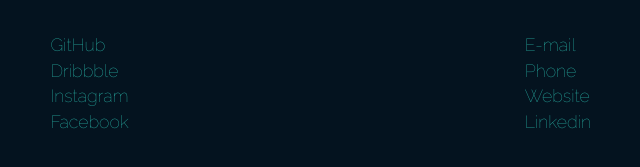
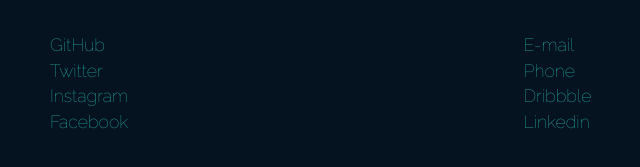
Before and after one commit to nathanielmathew/MyPortfolio, a Gatsby site: page / in a window 1280 px wide. Shown: the part 1758-1925 px from the top of the page, 491-1131 px from the left. Built offline with nearby package versions, Linux system fonts and the light colour scheme; Gatsby itself is replaced by a stand-in of ours; a web font is replaced by a local one.

Commit message:
corrected footer link

```diff
--- a/src/components/footer.js
+++ b/src/components/footer.js
@@ -14,7 +14,7 @@ const Header = ({ siteTitle }) => (
 
     <div className="footer-links">
     <a href="https://github.com/nathanielmathew">GitHub</a>
-    <a href="https://dribbble.com/nathanielmathew">Dribbble</a>
+    <a href="https://twitter.com/nathanxmathew">Twitter</a>
     <a href="https://instagram.com/nathanxmathew">Instagram</a>
     <a href="https://www.facebook.com/nathanielryanmathew">Facebook</a>
     </div>
@@ -22,7 +22,7 @@ const Header = ({ siteTitle }) => (
     <div className="footer-links">
     <a href="mailto:nathanielmat2@gmail.com">E-mail</a>
     <a href="tel:+91 8088734430">Phone</a>
-    <a href="https://github.com/nathanielmathew">Website</a>
+    <a href="https://dribbble.com/nathanielmathew">Dribbble</a>
     <a href="https://www.linkedin.com/in/nathanielmathew">Linkedin</a>
     </div>
 
```
